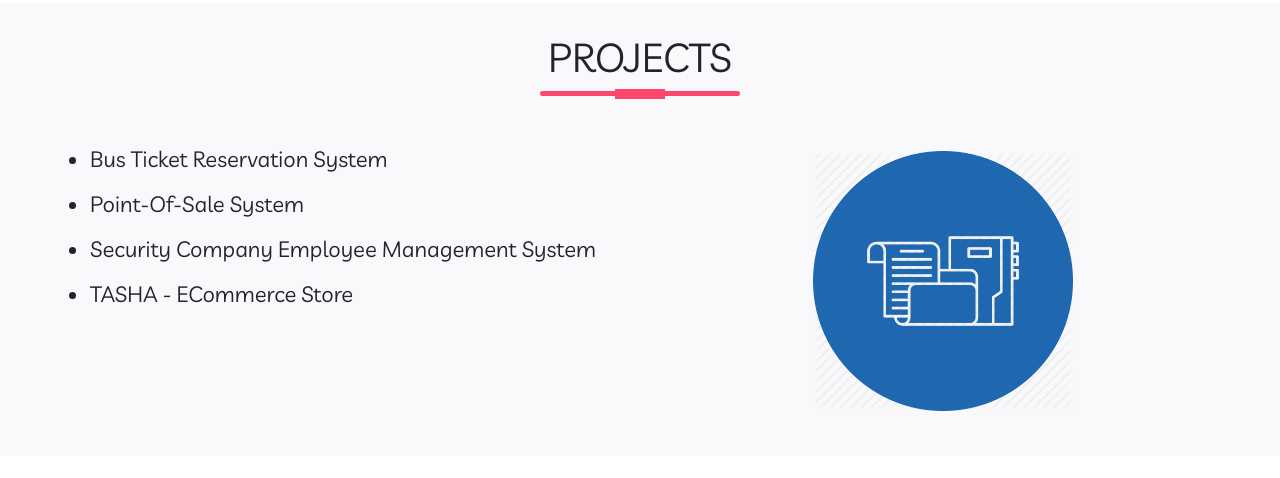
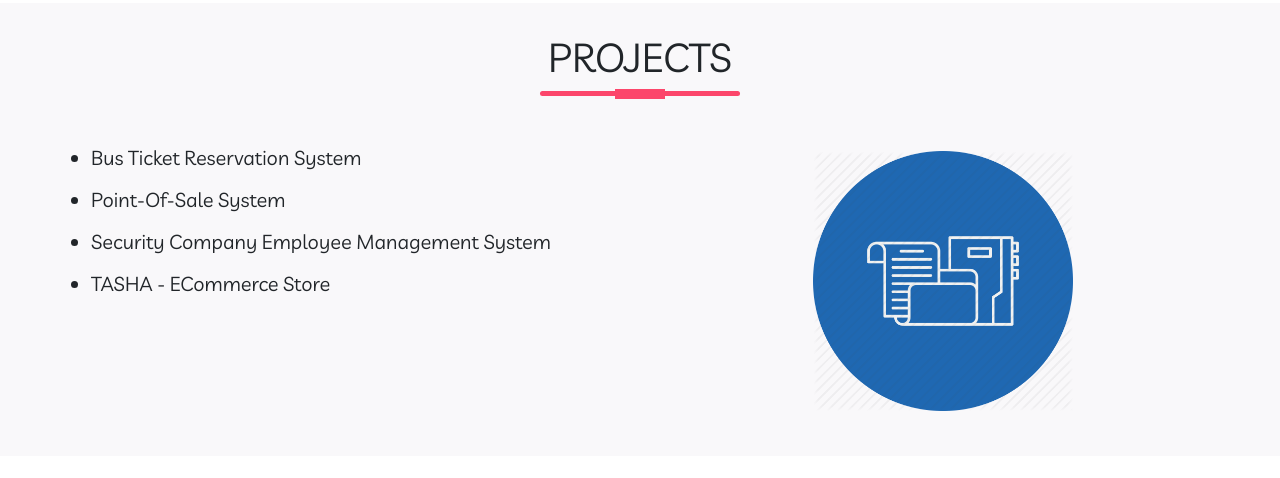
Before and after one commit to MuhammadBasitMukhtar/MuhammadBasitMukhtar.github.io, a plain HTML site: page index.html in a window 1280 px wide. Shown: the part 1260-1738 px from the top of the page. Drawn offline with nearby package versions, Linux system fonts and the light colour scheme.

Commit message:
Update style.css

```diff
--- a/style.css
+++ b/style.css
@@ -189,7 +189,7 @@
 }
 #about li
 {
-    margin-left: 5px;
+    margin-left: 6px;
 }
 #pj
 {
@@ -215,7 +215,7 @@
 }
 #about ul li
 {
-    font-size: 22px;
+    font-size: 20px;
     padding-top: 12px;
 
 }
```
